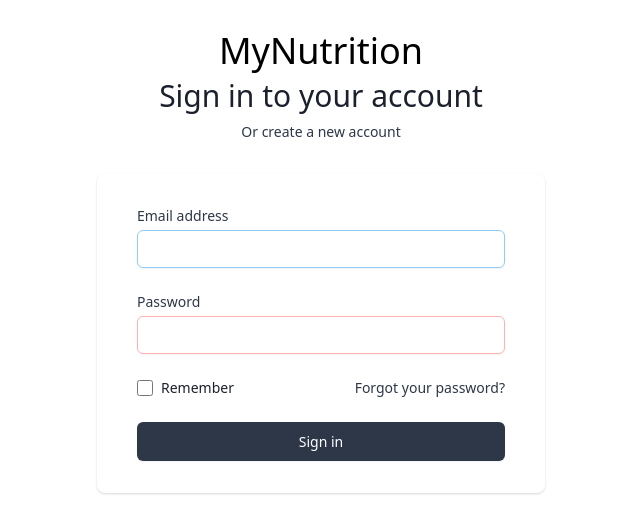
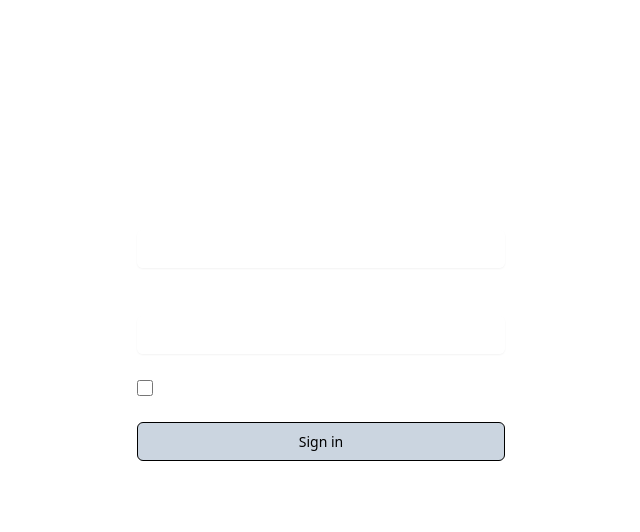
Before and after one commit to zero-to-prod/cms-frontend, a Nuxt app: page /login in a window 1280 px wide. Shown: the top 532 px of the page, without its empty margins (319-959 px from the left). Built offline with nearby package versions, Linux system fonts and the light colour scheme.

Commit message:
Implement global css themes

```diff
--- /dev/null
+++ b/assets/css/dark_theme.css
@@ -0,0 +1,31 @@
+:root {
+    --color-brand-primary: #2B6CB0;
+    --color-brand-secondary: #EBF8FF;
+    --color-background-primary: #2D3748;
+    --color-background-secondary: white;
+    /* Text */
+    --color-text-primary: white;
+    --color-text-secondary: black;
+    /* Button */
+    --color-button-primary: #CBD5E0;
+    --color-button-primary-hover: #2D3748;
+
+    --color-button-secondary: #EDF2F7;
+    --color-button-secondary-hover: #2D3748;
+
+    color: white;
+}
+
+@tailwind base;
+h1 {
+    @apply text-2xl;
+}
+h2 {
+    @apply text-xl;
+}
+h3 {
+    @apply text-lg;
+}
+
+@tailwind components;
+@tailwind utilities;
--- /dev/null
+++ b/assets/css/theme.css
@@ -0,0 +1,31 @@
+:root {
+    --color-brand-primary: #2B6CB0;
+    --color-brand-secondary: #EBF8FF;
+    --color-background-primary: white;
+    --color-background-secondary: white;
+    /* Text */
+    --color-text-primary: black;
+    --color-text-secondary: white;
+    /* Button */
+    --color-button-primary: #2D3748;
+    --color-button-primary-hover: #CBD5E0;
+
+    --color-button-secondary: #EDF2F7;
+    --color-button-secondary-hover: #2D3748;
+
+    /*color: white;*/
+}
+
+@tailwind base;
+h1 {
+    @apply text-2xl;
+}
+h2 {
+    @apply text-xl;
+}
+h3 {
+    @apply text-lg;
+}
+
+@tailwind components;
+@tailwind utilities;
--- /dev/null
+++ b/components/Buttons/SimpleButton.vue
@@ -0,0 +1,27 @@
+<template>
+    <button :type="submit" :class="component_class">
+        <slot></slot>
+    </button>
+</template>
+<script>
+  export default {
+    name: 'SimpleButton',
+    props: {
+      type: {
+        type: String,
+        default: 'submit'
+      },
+      component_class: {
+        type: String,
+        default: 'border border-transparent button-custom flex justify-center w-full px-4 py-2 text-sm font-medium rounded-md bg-button-primary text-text-secondary'
+      }
+    }
+  }
+</script>
+<style scoped>
+    .button-custom:hover {
+        background-color: var(--color-button-primary-hover);
+        color: var(--color-text-primary);
+        border-color: var(--color-button-primary);
+    }
+</style>
--- a/layouts/basic.vue
+++ b/layouts/basic.vue
@@ -13,7 +13,10 @@
     head () {
       return {
         title: process.env.APP_TITLE,
-        meta: []
+        meta: [],
+        bodyAttrs: {
+          class: 'bg-background-primary'
+        }
       }
     }
   }
--- a/layouts/default.vue
+++ b/layouts/default.vue
@@ -24,7 +24,10 @@
     head () {
       return {
         title: process.env.APP_TITLE,
-        meta: []
+        meta: [],
+        bodyAttrs: {
+          class: 'bg-background-primary'
+        }
       }
     }
   }
--- a/nuxt.config.js
+++ b/nuxt.config.js
@@ -38,7 +38,9 @@ export default {
   ** Global CSS
   */
   css: [
-    '~/assets/css/spinkit.min.css'
+    '~/assets/css/spinkit.min.css',
+    // '~/assets/css/theme.css',
+    '~/assets/css/dark_theme.css',
   ],
   /*
   ** Plugins to load before mounting the App
--- a/pages/login/index.vue
+++ b/pages/login/index.vue
@@ -14,7 +14,7 @@
             </p>
         </div>
         <div class="mt-8 sm:mx-auto sm:w-full sm:max-w-md">
-            <div class="px-4 py-8 bg-white shadow sm:rounded-lg sm:px-10">
+            <div class="px-4 py-8 bg-white sm:rounded-lg sm:px-10">
                 <form v-on:submit.prevent>
                     <div>
                         <label for="email" class="block text-sm font-medium text-gray-800 leading-5">
@@ -61,13 +61,7 @@
                         </div>
                     </div>
                     <div class="mt-6">
-                        <span class="block w-full rounded-md shadow-sm">
-                            <button type="submit"
-                                    v-on:click="login(username, password)"
-                                    class="flex justify-center w-full px-4 py-2 text-sm font-medium text-white bg-gray-800 border border-transparent rounded-md hover:bg-gray-700 focus:outline-none focus:border-gray-700 focus:shadow-outline-gray active:bg-gray-700 transition duration-150 ease-in-out">
-                                Sign in
-                            </button>
-                        </span>
+                        <simple-button v-on:click="login(username, password)">Sign in</simple-button>
                     </div>
                 </form>
             </div>
--- a/pages/register/index.vue
+++ b/pages/register/index.vue
@@ -14,7 +14,7 @@
             </p>
         </div>
         <div class="mt-8 sm:mx-auto sm:w-full sm:max-w-md">
-            <div class="px-4 py-8 bg-white shadow sm:rounded-lg sm:px-10">
+            <div class="px-4 py-8 bg-white sm:rounded-lg sm:px-10">
                 <form v-on:click.prevent v-if="has_not_registered">
                     <div>
                         <label for="name" class="block text-sm font-medium text-gray-700 leading-5">
@@ -69,13 +69,7 @@
                         </div>
                     </div>
                     <div class="mt-6">
-                        <span class="block w-full rounded-md shadow-sm">
-                            <button type="submit"
-                                    v-on:click="register()"
-                                    class="flex justify-center w-full px-4 py-2 text-sm font-medium text-white bg-gray-600 border border-transparent rounded-md hover:bg-gray-500 focus:outline-none focus:border-gray-700 focus:shadow-outline-gray active:bg-gray-700 transition duration-150 ease-in-out">
-                                Register
-                            </button>
-                        </span>
+                        <simple-button v-on:click="register()">Register</simple-button>
                     </div>
                 </form>
             </div>
--- a/plugins/globalComponents.js
+++ b/plugins/globalComponents.js
@@ -1,4 +1,6 @@
 import Vue from 'vue'
 import Loading from '../components/Indicators/loading'
+import SimpleButton from '~/components/Buttons/SimpleButton'
 
+Vue.component('SimpleButton', SimpleButton)
 Vue.component('Loading', Loading)
--- a/tailwind.config.js
+++ b/tailwind.config.js
@@ -5,12 +5,25 @@
 ** Default: https://github.com/tailwindcss/tailwindcss/blob/master/stubs/defaultConfig.stub.js
 */
 module.exports = {
-  theme: {},
+  theme: {
+    colors: {
+      'brand-primary': 'var(--color-brand-primary)',
+      'brand-secondary': 'var(--color-brand-secondary)',
+      'background-primary': 'var(--color-background-primary)',
+      'background-secondary': 'var(--color-background-secondary)',
+      'text-primary': 'var(--color-text-primary)',
+      'text-secondary': 'var(--color-text-secondary)',
+      'button-primary': 'var(--color-button-primary)',
+      'button-primary-hover': 'var(--color-button-primary-hover)',
+      'button-secondary': 'var(--color-button-secondary)',
+      'button-secondary-hover': 'var(--color-button-secondary-hover)'
+    }
+  },
   variants: {},
   plugins: [],
   purge: [
     './dist/**/*.html',
     './dist/**/*.vue',
-    './dist/**/*.jsx',
-  ],
+    './dist/**/*.jsx'
+  ]
 }
```
Also changed, not shown: plugins/README.md (deleted).
